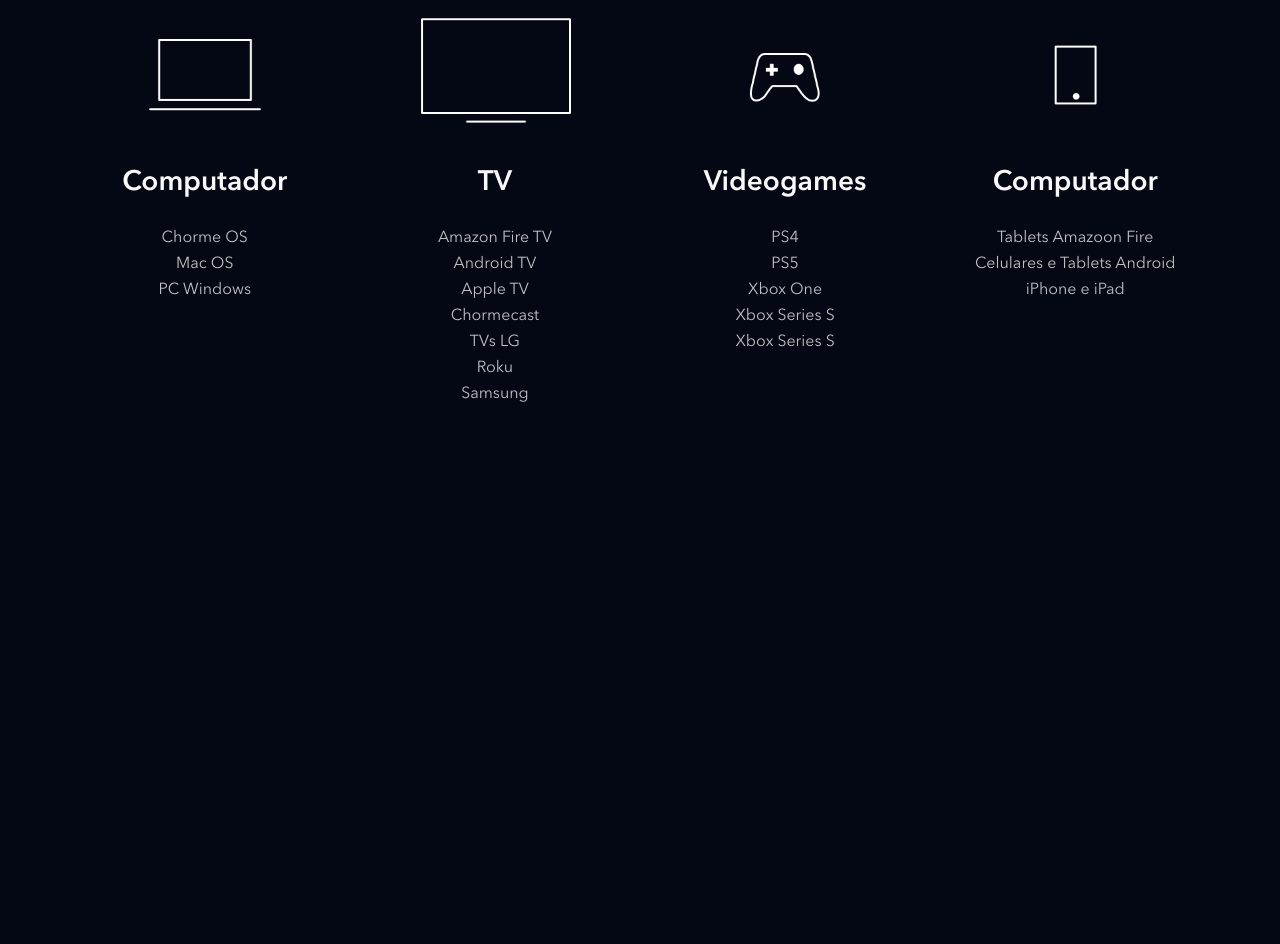
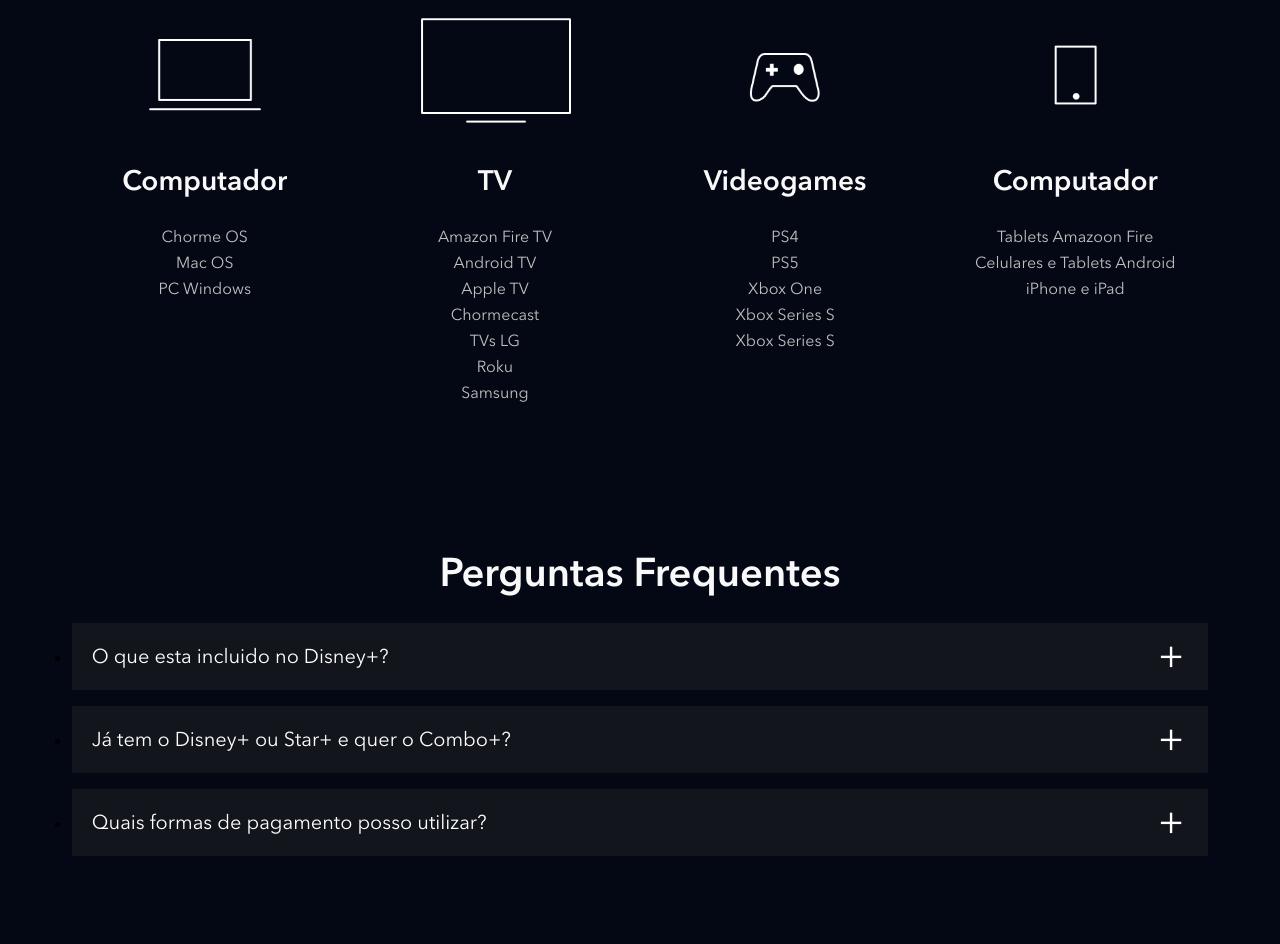
Before and after one commit to neris99/clone_disneyplus, a website: page index.html in a window 1280 px wide. Shown: the part 3880-4824 px from the top of the page. Before the commit the page ends 4357 px from the top, so only its background shows below. Drawn offline with nearby package versions, Linux system fonts and the light colour scheme; files that its build step writes are made by us from their sources; files whose address does not match are found by name.

Commit message:
adicionando o parte de faq

```diff
--- a/index.html
+++ b/index.html
@@ -211,6 +211,47 @@
             </li>
         </ul>
     </section>
+    <section class="faq">
+        <h2 class="title">Perguntas Frequentes</h2>
+        <ul class="faq__questions">
+            <li class="faq__questions__item">
+                <div class="faq__questions__item__question data-faq-question">
+                    O que esta incluido no Disney+?
+                </div>
+                <div class="faq__questions__item__answer text--big">
+                    <p>Experiência de entretenimento exclusiva.</p>
+                    <p>As melhores histórias da Disney, Pixar, Marvel, Star Wars e National Geographic, tudo em um só lugar.</p>
+                    <p>Groupwatch: assista junto com amigos ou familiares, mesmo separados.</p>
+                    <p>Downloads ilimitados em até 10 dispositivos compatíveis.</p>
+                    <p>Mais de 300 títulos em 4K UHD e HDR.</p>
+                    <p>A possibilidade de assistir em até 4 dispositivos compatíveis simultaneamente sem custo adicional.</p>
+                    <p>IMAX Enhanced: disponível para alguns títulos da Marvel em dispositivos compatíveis com o Disney+.</p>
+                </div>
+            </li>
+            <li class="faq__questions__item">
+                <div class="faq__questions__item__question data-faq-question">
+                    Já tem o Disney+ ou Star+ e quer o Combo+?
+                </div>
+                <div class="faq__questions__item__answer text--big">
+                    <p>Ao assinar o Combo+:</p>
+                    <p>O valor da sua assinatura existente (anual ou mensal) será descontado do preço do Combo+.</p>
+                    <p>Se você assina o plano mensal, o valor que você paga mensalmente será descontado do preço do Combo+.</p>
+                    <p>Se você assina o plano anual, dividiremos o valor que você já pagou em 12 vezes e descontaremos esse valor do preço do Combo+ mensalmente.</p>
+                    <p>Você vai receber um e-mail com os valores detalhados assim que finalizar o pagamento.</p>
+                    <p>Lembre-se: você pode cancelar a assinatura quando quiser.</p>
+                </div>
+            </li>
+            <li class="faq__questions__item">
+                <div class="faq__questions__item__question data-faq-question">
+                    Quais formas de pagamento posso utilizar?
+                </div>
+                <div class="faq__questions__item__answer text--big">
+                    <p>Você pode utilizar: cartão de débito, cartão de crédito, PayPal, Mercado Pago, e também empresas parceiras como Google Play Store, App Store da Apple; Mercado Livre e provedores locais de TV, telefonia e internet.</p>
+                </div>
+            </li>
+        </ul>
+
+    </section>
     <script src="./src/main.js"></script>
 </body>
 </html>
--- a/src/main.js
+++ b/src/main.js
@@ -1,5 +1,6 @@
 document.addEventListener('DOMContentLoaded', function(){
     const buttons = document.querySelectorAll('[data-tab-button]');
+    const questions = document.querySelectorAll('[data-faq-question]');
 
     for(let i = 0; i < buttons.length; i++){
         buttons[i].addEventListener('click', function(botao){
@@ -11,7 +12,18 @@
             botao.target.classList.add('shows__list--is--active');
         })
     }
+
+    for(let i = 0; i < questions.length; i++) {
+        questions[i].addEventListener('click', abreOuFechaResposta);
+    }
 })
+
+function abreOuFechaResposta(elemento) {
+    const classe = 'faq__questions__item--is-open';
+    const elementoPai = elemento.target.parentNode;
+
+    elementoPai.classList.toggle(classe);
+}
 
 function removeBotaoAtivo() {
     const buttons = document.querySelectorAll('[data-tab-button]');
--- /dev/null
+++ b/src/styles/_faq.scss
@@ -0,0 +1,54 @@
+.faq{
+    padding: 5.6vw;
+
+    h2{
+        text-align: center;
+        margin-bottom: 24px;
+    }
+
+    &__questions{
+        &__item{
+            background-color: #13151d;
+            margin-bottom: 16px;
+
+            &__question{
+                color: #fff;
+                font-size: 20px;
+                padding: 20px;
+                display: block;
+                cursor: pointer;
+                position: relative;
+
+                &::after {
+                    content: '+';
+                    position: absolute;
+                    top: 0;
+                    right: 24px;
+                    height: 100%;
+                    display: flex;
+                    align-items: center;
+                    font-size: 40px;
+                }
+            }
+
+            &__answer{
+                height: 0px;
+                overflow: hidden;
+                padding: 0 24px;
+                transition: height, 0.5s ease;
+            }
+
+            &--is-open{
+                .faq__questions__item__question::after {
+                    content: '-';
+                }
+
+                .faq__questions__item__answer {
+                    height: auto;
+                    padding-bottom: 24px;
+                    transition: height, 0.5s ease;
+                }
+            }
+        }
+    }
+}
--- a/src/styles/main.scss
+++ b/src/styles/main.scss
@@ -3,6 +3,7 @@
 @use 'shows';
 @use 'plans';
 @use 'available-devices';
+@use 'faq';
 
 @font-face{
     font-family: Avenir;
```
